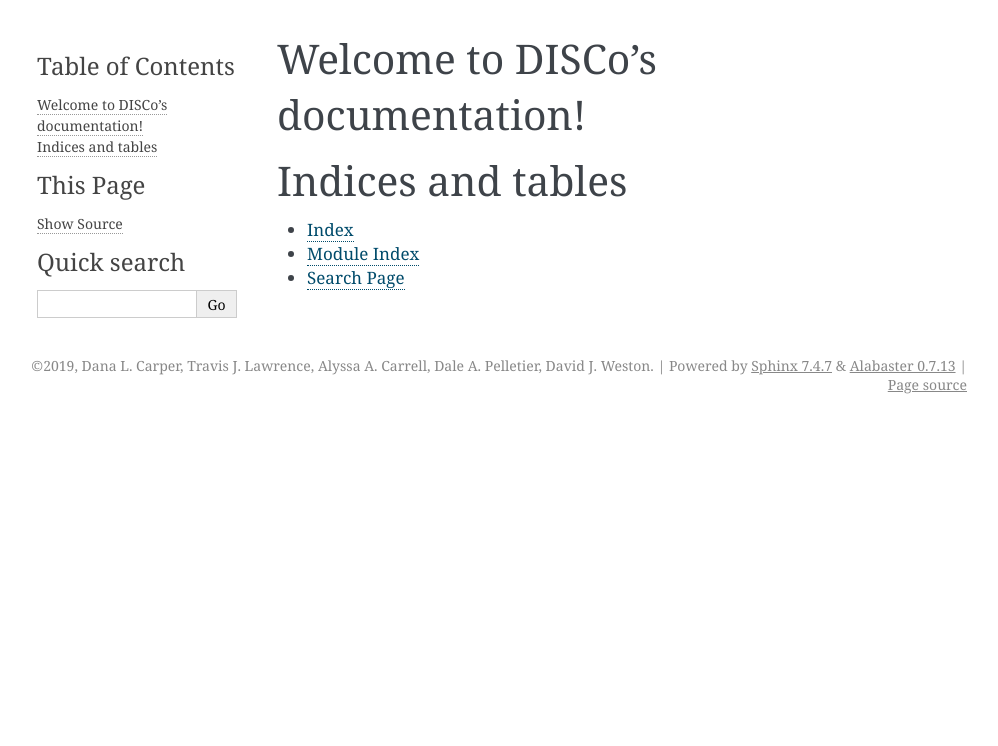
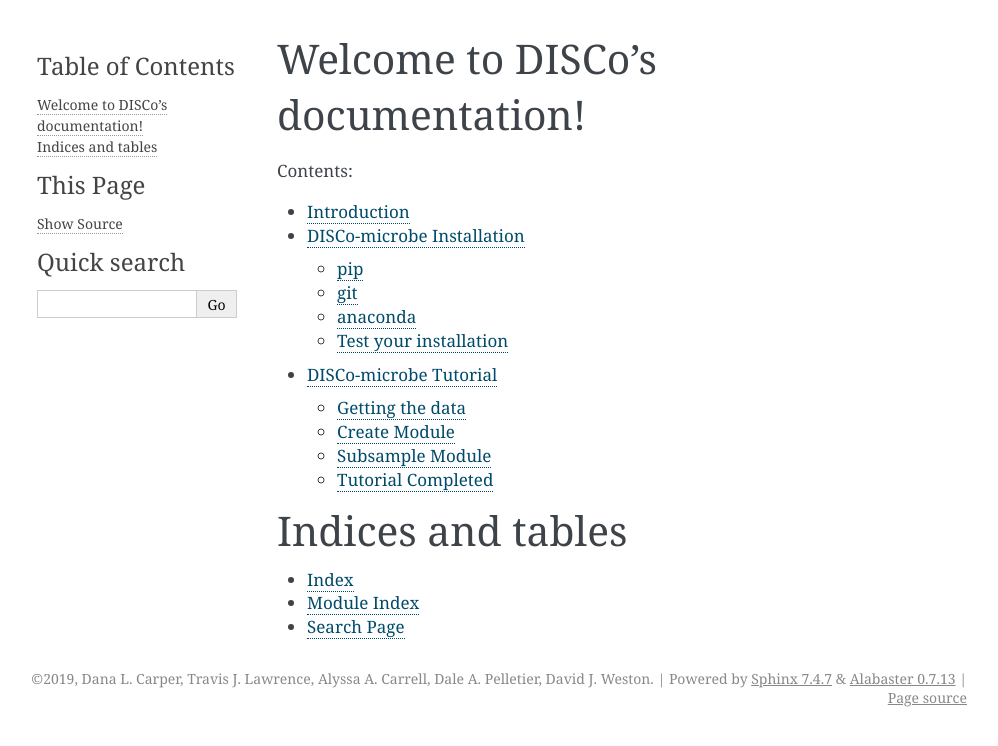
Before and after one commit to dlcarper/DISCo-microbe, a Sphinx documentation site: the page built from docs/index.rst, in a window 1280 px wide. Shown: the top 746 px of the page, without its empty margins (143-1141 px from the left). Built offline with Sphinx 7.4.7, drawn with Linux system fonts in a browser that asks for light colours; some of the changed lines change nothing that is shown.

Commit message:
updated index again

```diff
--- a/docs/index.rst
+++ b/docs/index.rst
@@ -9,9 +9,10 @@
 .. toctree::
    :maxdepth: 2
    :caption: Contents:
-   Introduction
-   Installation
-   Tutorial
+
+   Introduction.rst
+   Installation.rst
+   Tutorial.rst
 
 Indices and tables
 ==================
```
